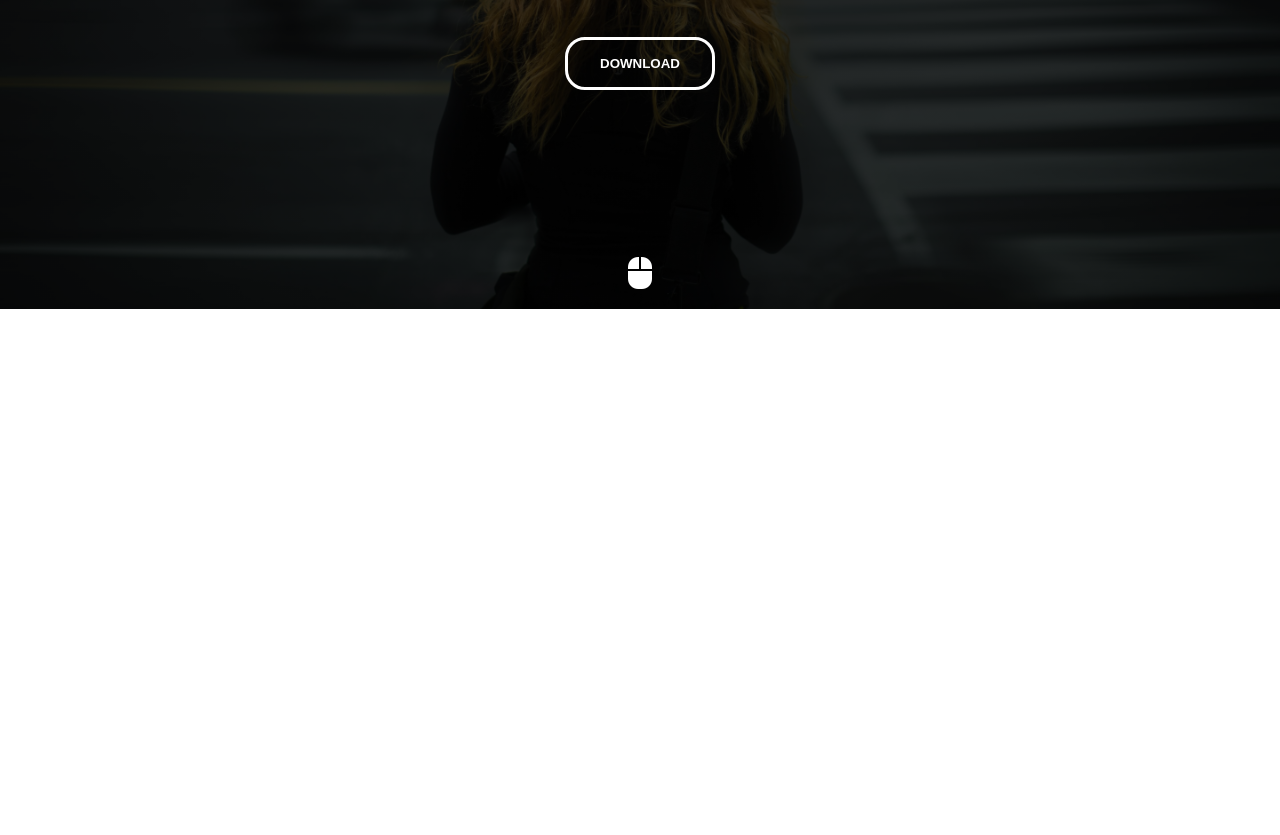
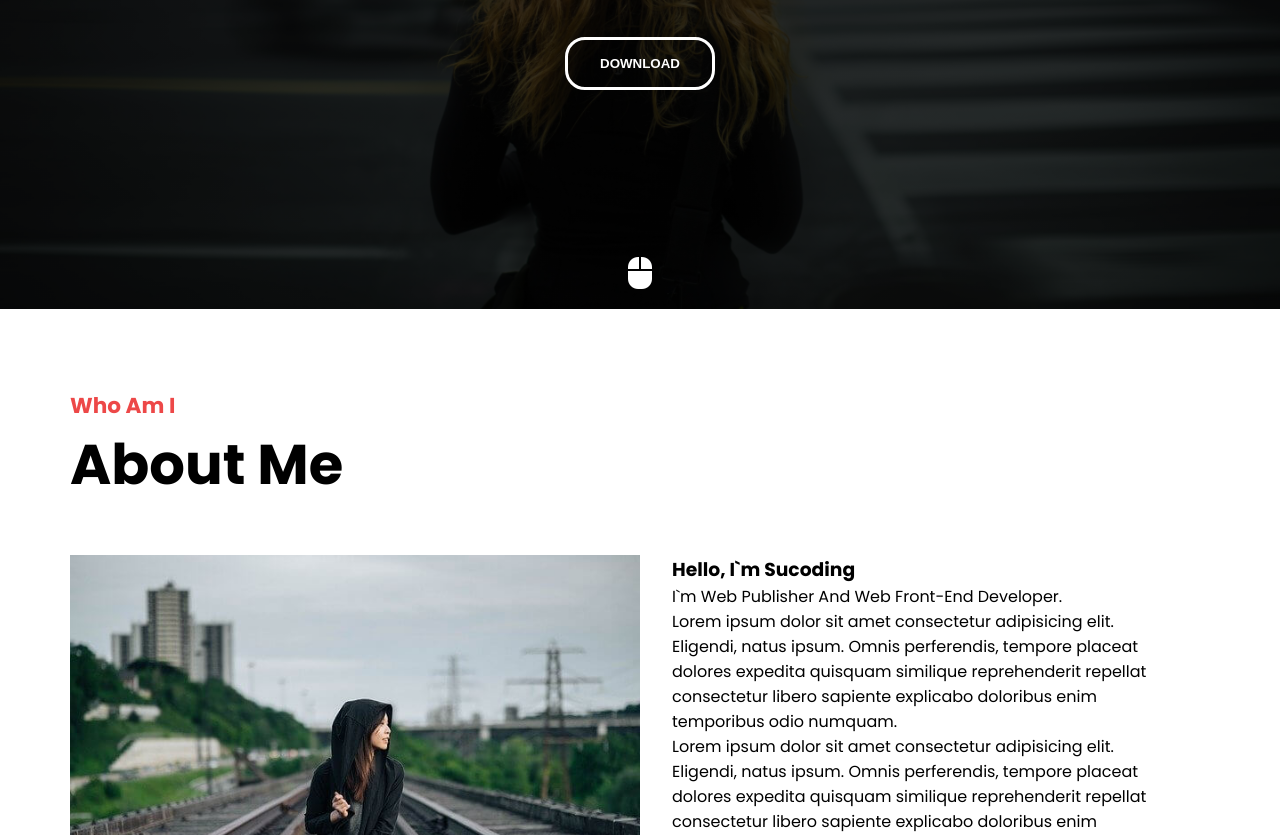
Before and after one commit to yubjin/practice-html, a plain HTML site: page index.html in a window 1280 px wide. Shown: the part 491-1326 px from the top of the page. Before the commit the page ends 800 px from the top, so only its background shows below. Drawn offline with Linux system fonts and the light colour scheme.

Commit message:
About 추가
HTML 및 CSS추가

```diff
--- a/index.html
+++ b/index.html
@@ -36,5 +36,57 @@
             <button class="mouse"><i class="fa-solid fa-computer-mouse"></i></button>
         </div>
     </main>
+
+    <!-- About -->
+    <section class="about">
+        <div class="container">
+          <div class="title">
+            <h4>Who Am I</h4>
+            <h2>About Me</h2>
+          </div>
+          <div class="about-self">
+            <div class="left">
+              <img src="static/images/me_alone.jpg" alt="" />
+            </div>
+            <div class="right">
+              <h3>Hello, <strong>I`m Sucoding</strong></h3>
+              <p>I`m Web Publisher And Web Front-End Developer.</p>
+              <p>
+                Lorem ipsum dolor sit amet consectetur adipisicing elit. Eligendi,
+                natus ipsum. Omnis perferendis, tempore placeat dolores expedita
+                quisquam similique reprehenderit repellat consectetur libero
+                sapiente explicabo doloribus enim temporibus odio numquam.
+              </p>
+              <p>
+                Lorem ipsum dolor sit amet consectetur adipisicing elit. Eligendi,
+                natus ipsum. Omnis perferendis, tempore placeat dolores expedita
+                quisquam similique reprehenderit repellat consectetur libero
+                sapiente explicabo doloribus enim temporibus odio numquam.
+              </p>
+              <p>
+                Lorem ipsum dolor sit amet consectetur adipisicing elit. Eligendi,
+                natus ipsum. Omnis perferendis, tempore placeat dolores expedita
+                quisquam similique reprehenderit repellat consectetur libero
+                sapiente explicabo doloribus enim temporibus odio numquam.
+              </p>
+              <div class="social">
+                <a href="#">
+                  <i class="fa-brands fa-youtube"></i>
+                </a>
+                <a href="#">
+                  <i class="fa-brands fa-instagram"></i>
+                </a>
+                <a href="#">
+                  <i class="fa-brands fa-tiktok"></i>
+                </a>
+                <a href="#">
+                  <i class="fa-brands fa-twitch"></i>
+                </a>
+              </div>
+            </div>
+          </div>
+        </div>
+      </section>
+
 </body>
 </html>
--- a/static/css/styles.css
+++ b/static/css/styles.css
@@ -146,3 +146,41 @@ main h2 span::after{
         opacity: 0;
     }
 }
+
+/* 섹션 */
+
+section {
+    font-family: "Poppins", sans-serif;
+    padding: 5rem 0;
+  }
+  section:nth-child(2n) {
+    background-color: #f8f8f8;
+  }
+  section .title {
+    margin-bottom: 3rem;
+  }
+  section .title h4 {
+    font-size: 1.35rem;
+    color: #ed4848;
+  }
+  section .title h2 {
+    font-size: 3.5rem;
+  }
+  section .title p {
+    font-size: 1.15rem;
+  }
+
+  section .about-self .left {
+    width: 50%;
+    float: left;
+  }
+
+  section .about-self .left img {
+    max-width: 100%;
+  }
+
+  section .about-self .right {
+    width: 50%;
+    float: left;
+    padding: 0 2rem;
+  }
```
